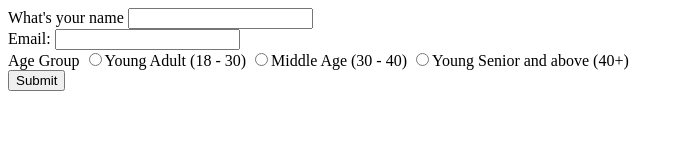
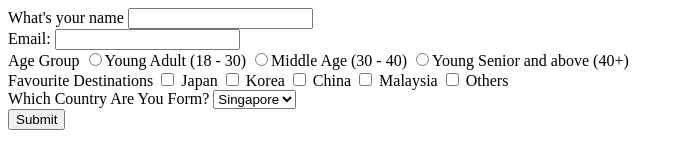
Before and after one commit to JackSoon25/8109-dom-paul, a plain HTML site: page 02-forms/index.html in a window 1280 px wide. Shown: the whole page, without its empty margins (0-683 px from the left). Drawn offline with Linux system fonts and the light colour scheme.

Commit message:
Added form

```diff
--- a/02-forms/index.html
+++ b/02-forms/index.html
@@ -25,6 +25,38 @@
         <input type="radio" name="age-group" value="young-senior" class="age-group"/><label>Young Senior and above (40+)</label>
     </div>
 
+    <div>
+        <label>Favourite Destinations</label>
+
+        <input type="checkbox" class="destinations" name="destinations" value="japan"/>
+        <label>Japan</label>
+
+        <input type="checkbox" class="destinations" name="destinations" value="korea"/>
+        <label>Korea</label>
+
+        <input type="checkbox" class="destinations" name="destinations" value="china"/>
+        <label>China</label>
+
+        <input type="checkbox" class="destinations" name="destinations" value="malaysia"/>
+        <label>Malaysia</label>
+
+        <input type="checkbox" class="destinations" name="destinations" value="others"/>
+        <label>Others</label>
+
+    </div>
+
+    <div>
+        <label>Which Country Are You Form?</label>
+        <select id="country">
+            <option value="singapore">Singapore</option>
+            <option value="malaysia">Malaysia</option>
+            <option value="indonesia">Indonesia</option>
+            <option value="thailand">Thailand</option>
+            <option value="others">Others</option>
+        </select>
+
+    </div>
+
     <button id="submitBtn">Submit</button>
     <script src="script.js"></script>
 </body>
--- a/02-forms/script.js
+++ b/02-forms/script.js
@@ -11,7 +11,30 @@ document.querySelector("#submitBtn")
             const selectedAgeGroupEl = document.querySelector(".age-group:checked");
             const ageGroup = selectedAgeGroupEl.value;
 
+            // when we want to convert one array to another array, but slightly different,
+            // it's known mapping
+
+            // get all the selected checkboxes
+            const selectedDestinationsEl = document.querySelectorAll(".destinations:checked");
+
+            // we want to get a new array from the selected checkboxes, but the array will contain
+            // the value of each of the selected checkboxes
+            let selectedDestinations = [];
+            for (let checkbox of selectedDestinationsEl) {
+                selectedDestinations.push(checkbox.value);
+            }
+
+            // get the counrty of the user
+            const country = document.querySelector("#country").value;
+
+            // alternatively
+            // const countryEl = document.querySelector("#country");
+            // const country = countryEl.value
+
+
             console.log("User name =", userName);
             console.log("User Email =", userEmail);
             console.log("Age Group =", ageGroup);
+            console.log("Selected destinations =", selectedDestinations);
+            console.log("selected country =", country)
         })
```
